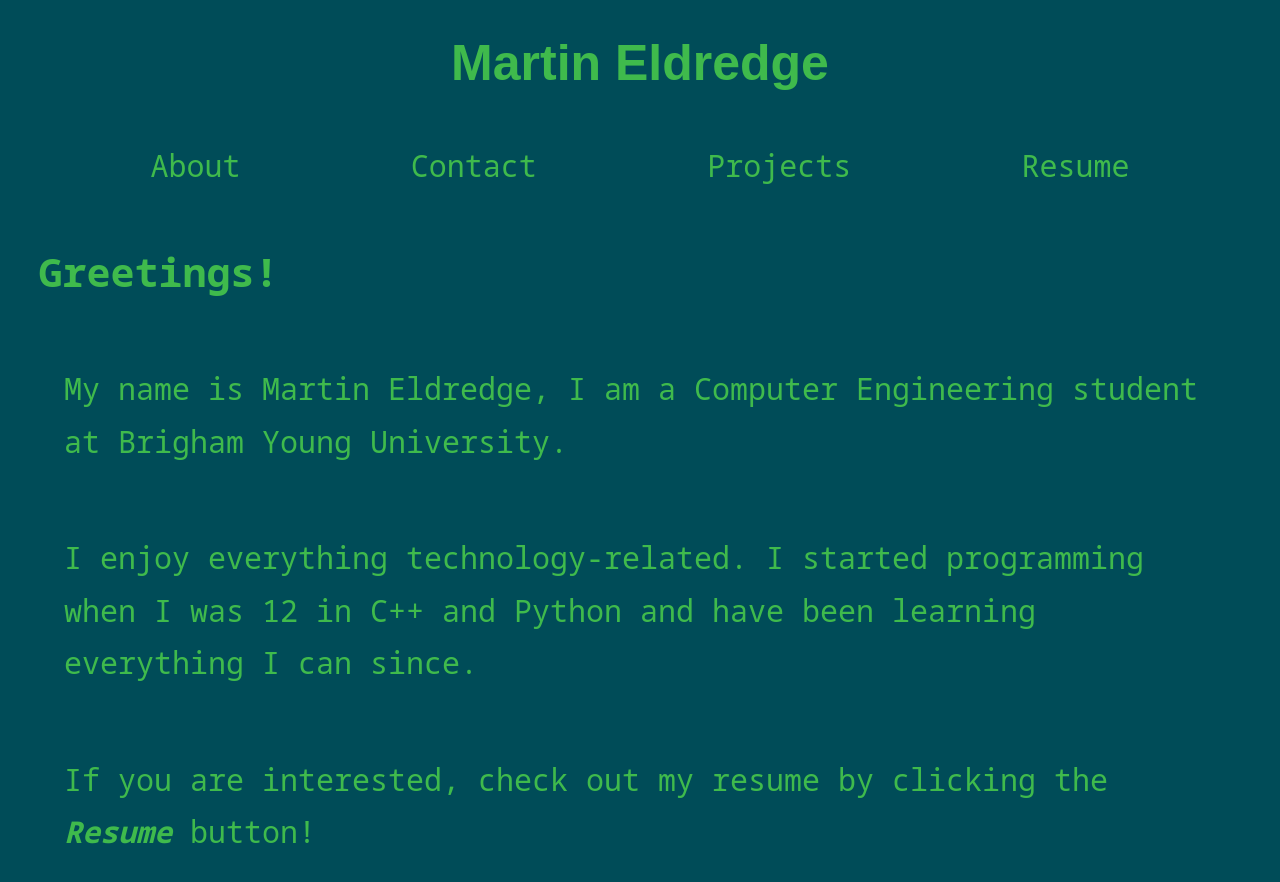
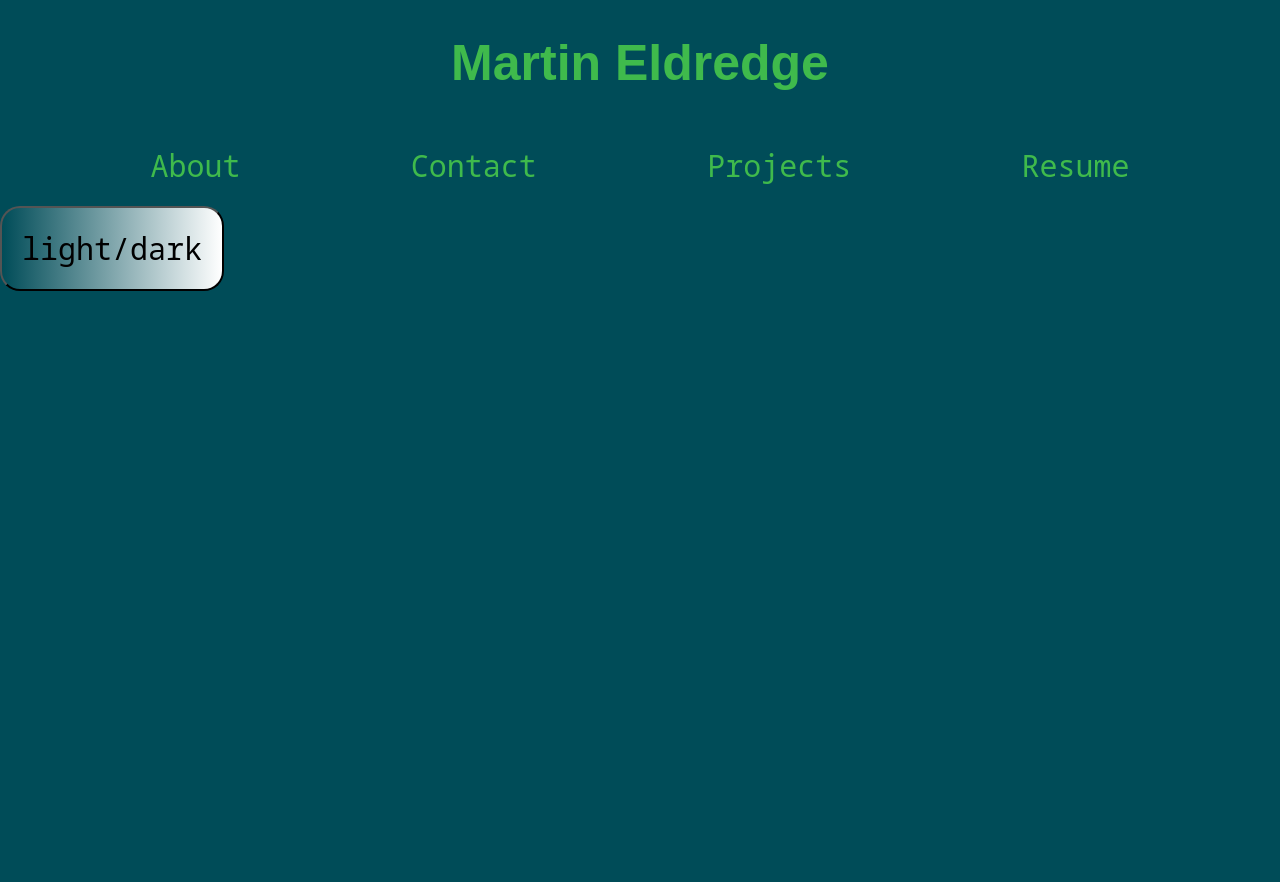
Before and after one commit to MartinPlusPlus/MartinPlusPlus.github.io, a plain HTML site: page index.html in a window 1280 px wide. After the commit the page ends 800 px from the top, so only its background shows below. Drawn offline with Linux system fonts and the light colour scheme; a web font is replaced by a local one.

Commit message:
removed dumb content, made theme button

```diff
--- a/index.html
+++ b/index.html
@@ -13,21 +13,11 @@
 
     <nav></nav>
 
-    <h3>Greetings!</h3>
-    <p>
-        My name is Martin Eldredge, I am a Computer Engineering student at Brigham Young University.
-    </p>
+    <button id="darkmodeclicker" onclick="switchTheme()">light/dark</button>
 
-    <p>
-        I enjoy everything technology-related. I started programming when I was 12 in C++ and Python and have been learning everything
-        I can since.
-    </p>
-
-    <p>
-        If you are interested, check out my resume by clicking the <span class="italics bold"><a href="resume.html">Resume</a></span> button!
-    </p>
 
     <script type="module" src="./script.js"></script>
+    <script type="text/javascript" src="./js/colorCookie.js"></script>
 
   </body>
 </html>
--- /dev/null
+++ b/js/colorCookie.js
@@ -0,0 +1,11 @@
+function switchTheme() {
+    let theme = localStorage.getItem("theme");
+
+    if (theme === "dark") {
+        localStorage.setItem("theme", "light");
+    } else {
+        localStorage.setItem("theme", "dark");
+    }
+
+    console.log("Theme preference saved...");
+}
--- a/script.js
+++ b/script.js
@@ -1,5 +1,8 @@
 import { createNavbar } from "./js/createNavbar.js";
+//import { createCookie } from "./js/colorCookie.js";
 
 let items = ["about", "contact", "projects", "resume"];
 
 createNavbar(items);
+
+// TODO: switch theme on click of button
--- a/style.css
+++ b/style.css
@@ -23,6 +23,12 @@
 body {
   margin: 0;
   padding: 0;
+}
+
+button#darkmodeclicker {
+    padding: 20px;
+    background-image: linear-gradient(to right, var(--background), white);
+    border-radius: 20px;
 }
 
 header {
```
